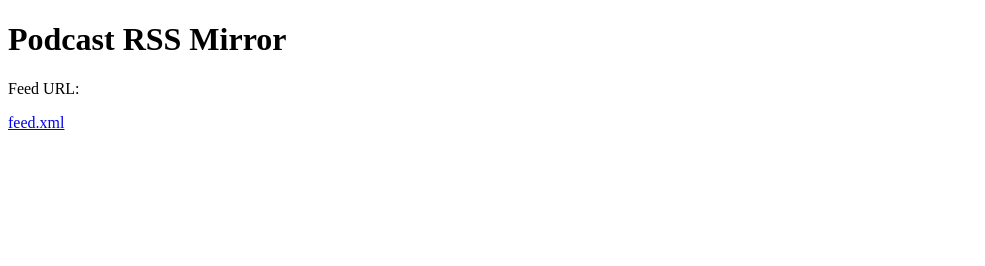
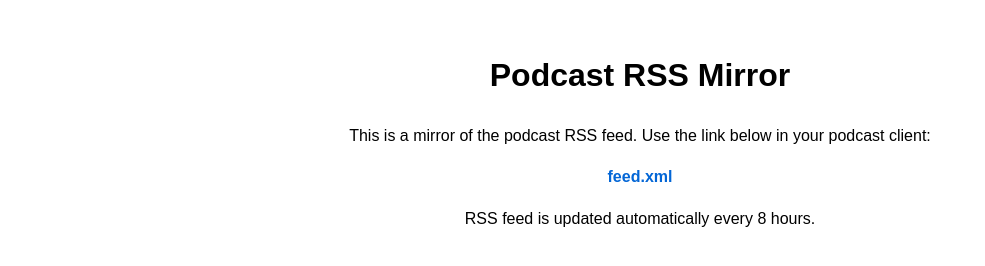
Before and after one commit to zombak/zcmirror, a plain HTML site: page index.html in a window 1280 px wide. Shown: the whole page, without its empty margins (0-985 px from the left). Drawn offline with Linux system fonts and the light colour scheme.

Commit message:
Add index.html for GitHub Pages

```diff
--- a/index.html
+++ b/index.html
@@ -1,12 +1,30 @@
 <!DOCTYPE html>
-<html>
+<html lang="en">
 <head>
   <meta charset="UTF-8">
   <title>Podcast RSS Mirror</title>
+  <style>
+    body {
+      font-family: Arial, sans-serif;
+      max-width: 600px;
+      margin: 50px auto;
+      text-align: center;
+      line-height: 1.6;
+    }
+    a {
+      color: #0366d6;
+      text-decoration: none;
+      font-weight: bold;
+    }
+    a:hover {
+      text-decoration: underline;
+    }
+  </style>
 </head>
 <body>
   <h1>Podcast RSS Mirror</h1>
-  <p>Feed URL:</p>
-  <a href="feed.xml">feed.xml</a>
+  <p>This is a mirror of the podcast RSS feed. Use the link below in your podcast client:</p>
+  <p><a href="feed.xml" target="_blank">feed.xml</a></p>
+  <p>RSS feed is updated automatically every 8 hours.</p>
 </body>
 </html>
```
